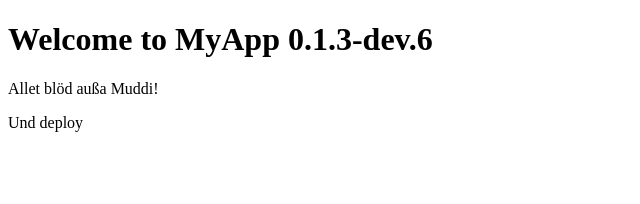
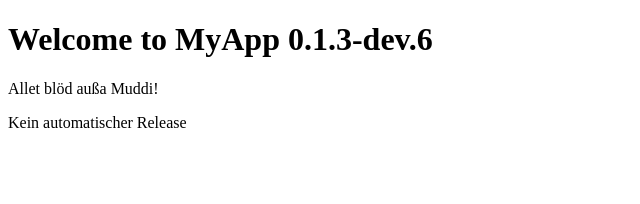
Before and after one commit to ThomasJunk/version, a SvelteKit app: page / in a window 1280 px wide. Shown: the top 204 px of the page, without its empty margins (0-640 px from the left). Built offline with nearby package versions, Linux system fonts and the light colour scheme.

Commit message:
No autorelease

```diff
--- a/src/routes/+page.svelte
+++ b/src/routes/+page.svelte
@@ -4,4 +4,4 @@
 
 <h1>Welcome to MyApp {version}</h1>
 <p>Allet blöd außa Muddi!</p>
-<p>Und deploy</p>
+<p>Kein automatischer Release</p>
```
